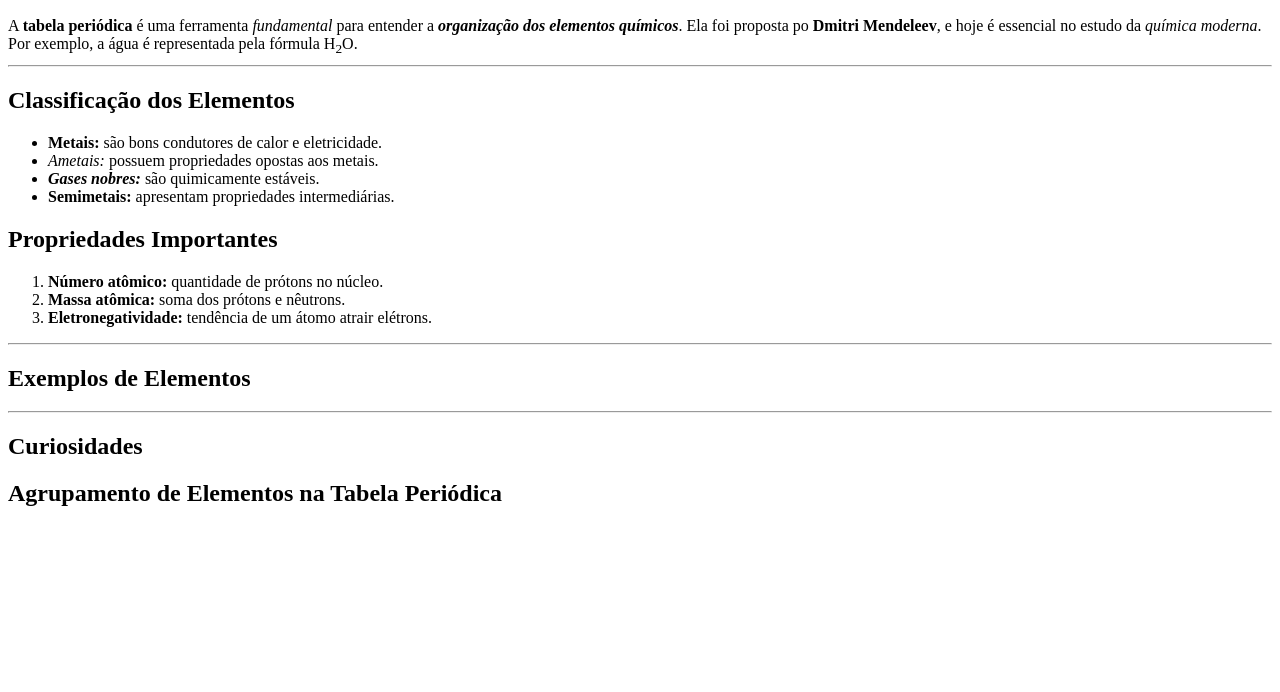
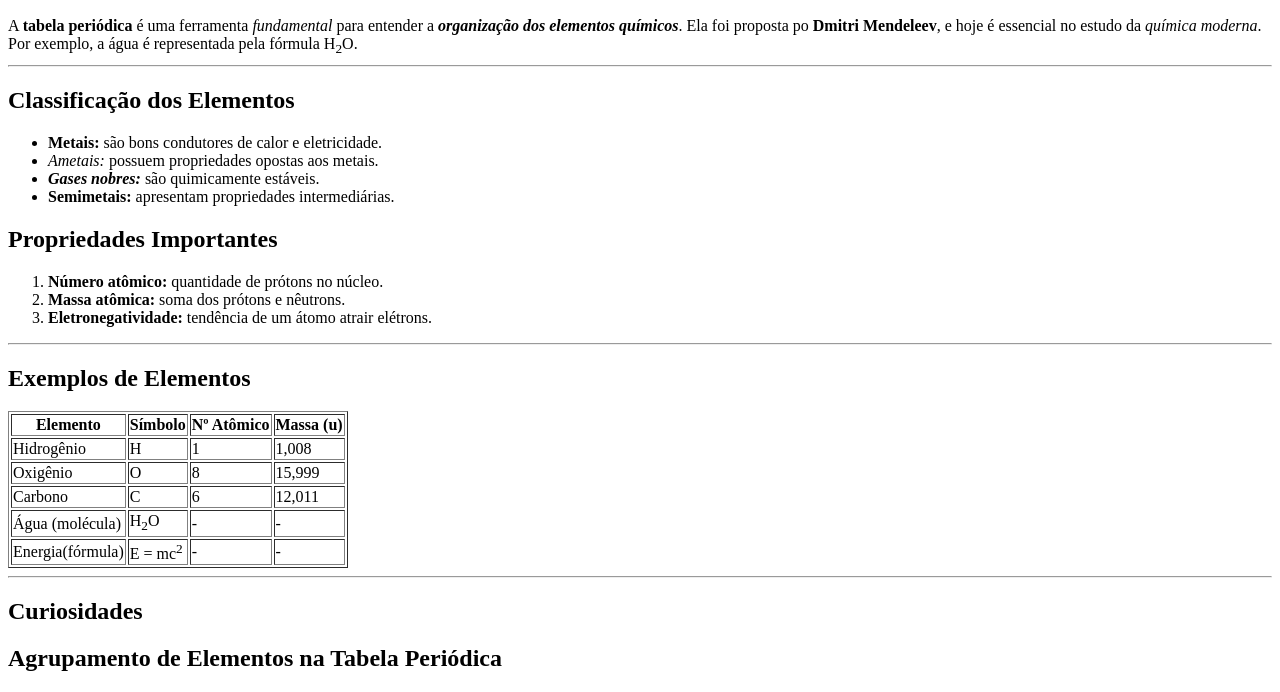
Before and after one commit to MoonyLina/Exercicio-revisao, a plain HTML site: page index.html in a window 1280 px wide. Shown: the part 110-802 px from the top of the page. Drawn offline with Linux system fonts and the light colour scheme.

Commit message:
Exemplos de Elementos

```diff
--- a/index.html
+++ b/index.html
@@ -27,10 +27,50 @@
         <li><b>Eletronegatividade:</b> tendência de um átomo atrair elétrons.</li>
     </ol>
     <hr>
-
     <h2>Exemplos de Elementos</h2>
+    <table border="1">
+        <thead>
+            <tr>
+                <th>Elemento</th>
+                <th>Símbolo</th>
+                <th>Nº Atômico</th>
+                <th>Massa (u)</th>
+            </tr>
+        </thead>
+        <tbody>
+            <tr>
+                <td>Hidrogênio</td>
+                <td>H</td>
+                <td>1</td>
+                <td>1,008</td>
+            </tr>
+            <tr>
+                <td>Oxigênio</td>
+                <td>O</td>
+                <td>8</td>
+                <td>15,999</td>
+            </tr>
+            <tr>
+                <td>Carbono</td>
+                <td>C</td>
+                <td>6</td>
+                <td>12,011</td>
+            </tr>
+            <tr>
+                <td>Água (molécula)</td>
+                <td>H<sub>2</sub>O</td>
+                <td>-</td>
+                <td>-</td>
+            </tr>
+            <tr>
+                <td>Energia(fórmula)</td>
+                <td>E = mc<sup>2</sup> </td>
+                <td>-</td>
+                <td>-</td>
+            </tr>
+        </tbody>
+    </table>
     <hr>
-
     <h2>Curiosidades</h2>
 
     <h2>Agrupamento de Elementos na Tabela Periódica</h2>
```
